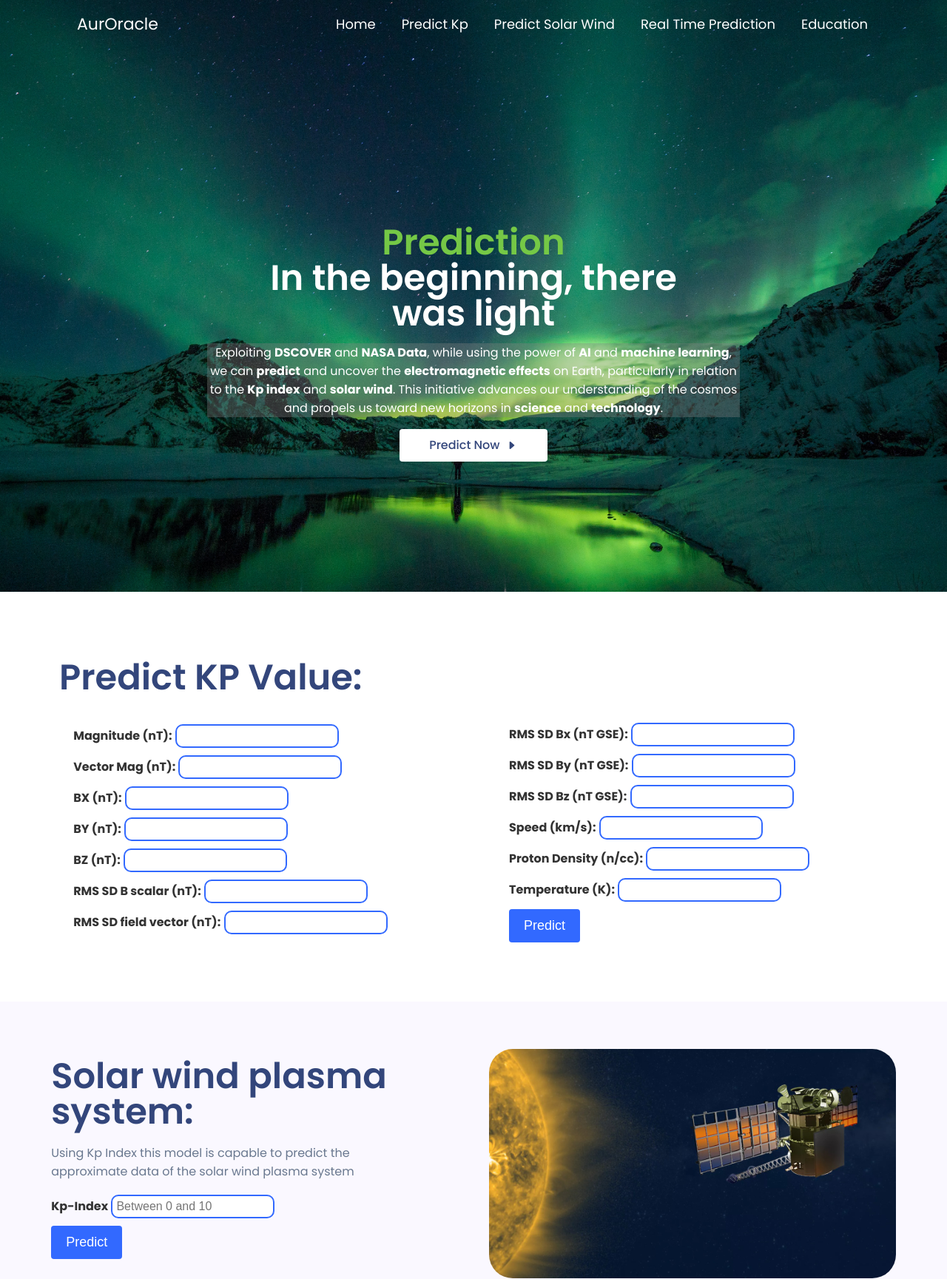
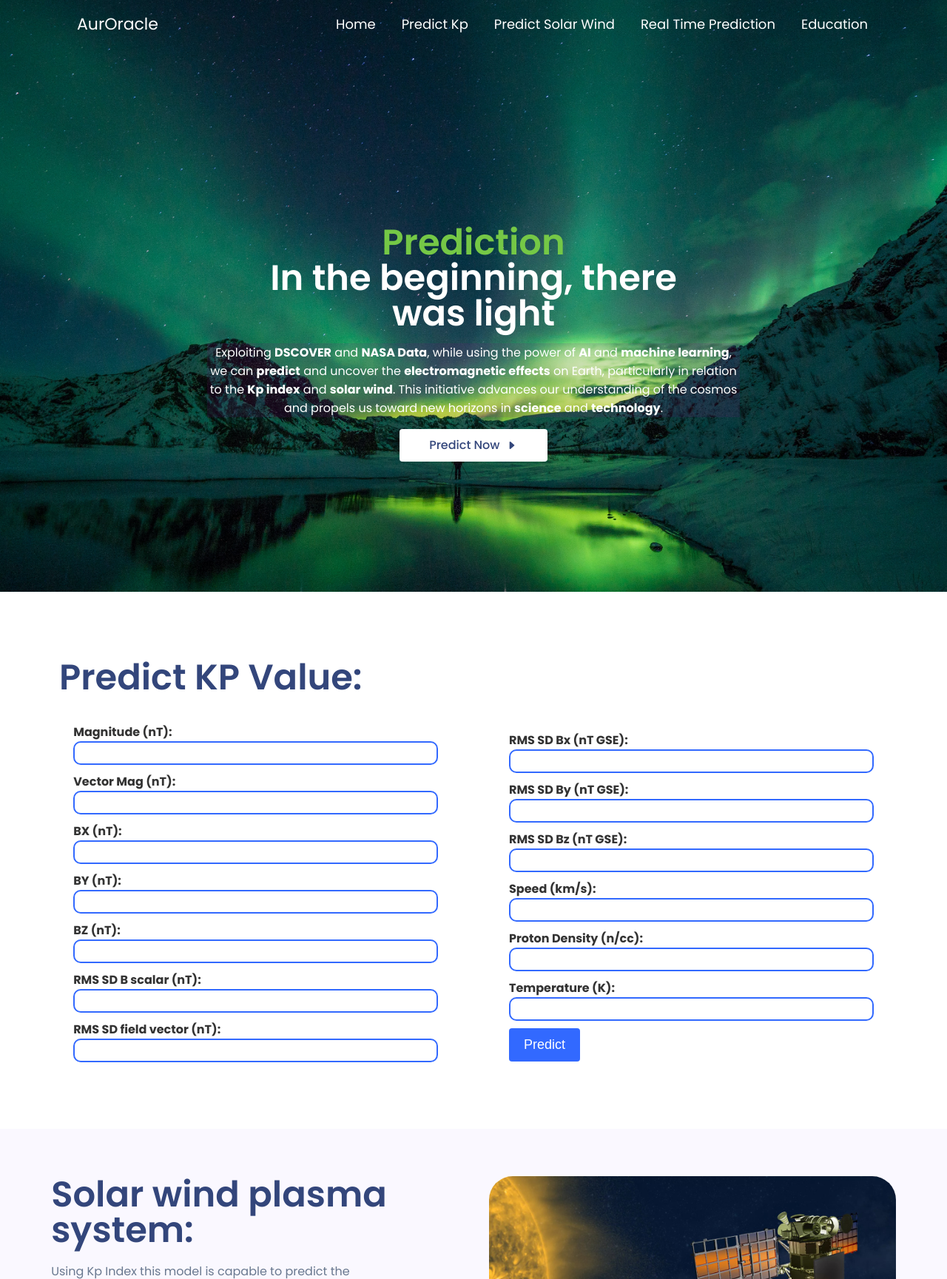
Before and after one commit to christnakh/AurOracle, a Flask app: page /prediction in a window 1280 px wide. Shown: the top 1729 px of the page at 74% size. Run offline with Flask 3, Linux system fonts and the light colour scheme; parts of the project's set-up code (start-up, migrations or seed data) failed here and were passed over.

Commit message:
Fixing inputs and hero paraline background

```diff
--- a/app.py
+++ b/app.py
@@ -84,4 +84,4 @@ def predict_data():
 
 
 if __name__ == '__main__':
-    app.run(debug=False, host='0.0.0.0')
+    app.run(debug=False, host='0.0.0.0', port=2842)
--- a/static/education.css
+++ b/static/education.css
@@ -232,7 +232,8 @@ nav
 }
 
 	.back_op {
-		background-color: rgba(128, 128, 128, 0.35);
+				background-color: rgba(128, 0, 128, 0.12);
+
 
 	}
 
--- a/static/prediction.css
+++ b/static/prediction.css
@@ -232,7 +232,8 @@ nav
 }
 
 	.back_op {
-		background-color: rgba(128, 128, 128, 0.35);
+				background-color: rgba(128, 0, 128, 0.12);
+
 
 	}
 
@@ -499,3 +500,7 @@ footer {
 		margin: 10px;
 	}
 }
+
+.container input{
+    width: 100%;
+}
--- a/static/style.css
+++ b/static/style.css
@@ -125,7 +125,7 @@ img
 }
 
 	.back_op {
-		background-color: rgba(128, 128, 128, 0.35);
+		background-color: rgba(128, 0, 128, 0.12);
 
 	}
 
```
